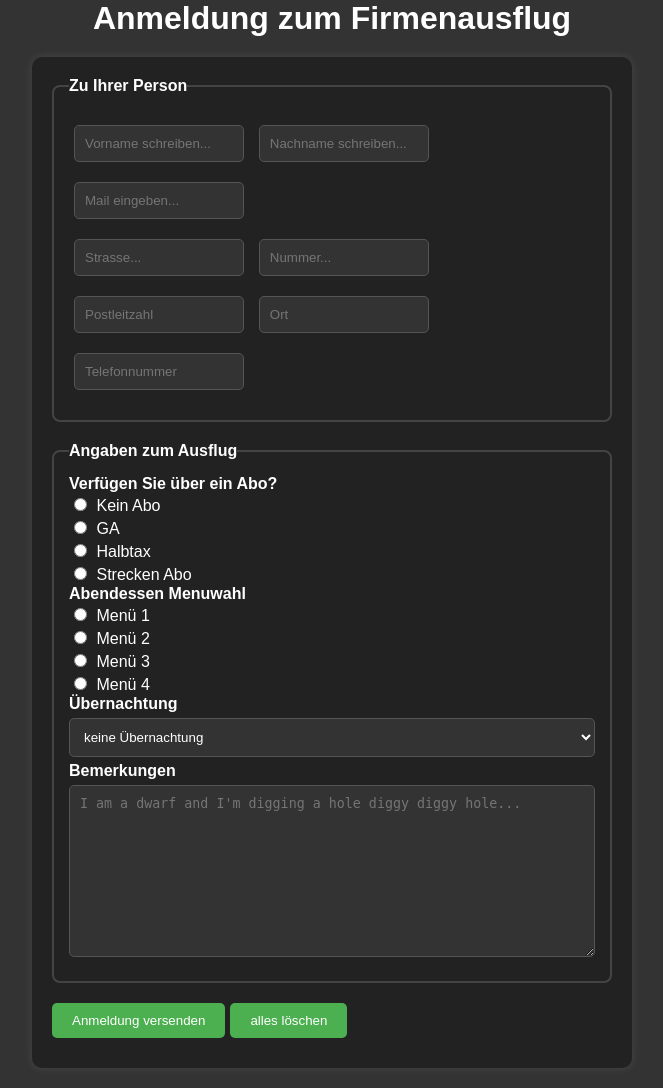
After one commit to SageTheDM/KSSM293, a PHP site: page /Aufgaben/formulare/formulare.html in a window 1280 px wide. The commit adds this page. Shown: the whole page, without its empty margins (308-971 px from the left). Run offline with PHP 8.4, Linux system fonts and the light colour scheme.

Commit message:
lesson 18.1.24

```diff
--- /dev/null
+++ b/Aufgaben/formulare/formulare.css
@@ -0,0 +1,108 @@
+*{
+    box-sizing: border-box;
+    margin: 0;
+    padding: 0;
+}
+
+/* ChatGPT Styles because i got eye cancer */
+/* formulare.css */
+
+/* Global Styles */
+body {
+    font-family: 'Arial', sans-serif;
+    background-color: #333;
+    color: #fff;
+    margin: 0;
+    padding: 0;
+}
+
+h1 {
+    text-align: center;
+    color: #fff;
+}
+
+/* Form Styles */
+form {
+    max-width: 600px;
+    margin: 20px auto;
+    padding: 20px;
+    background-color: #222;
+    box-shadow: 0 0 10px rgba(255, 255, 255, 0.1);
+    border-radius: 10px;
+}
+
+fieldset {
+    border: 2px solid #444;
+    border-radius: 8px;
+    margin-bottom: 20px;
+    padding: 15px;
+}
+
+legend {
+    font-weight: bold;
+    color: #fff;
+}
+
+p {
+    margin: 10px 0;
+}
+
+/* Text Input Styles */
+input[type="text"],
+input[type="email"],
+input[type="tel"] {
+    width: calc(33.33% - 5px);
+    padding: 10px;
+    margin: 5px;
+    border: 1px solid #555;
+    border-radius: 5px;
+    box-sizing: border-box;
+    background-color: #333;
+    color: #fff;
+}
+
+/* Radio Button Styles */
+input[type="radio"] {
+    margin: 5px;
+}
+
+/* Textarea Styles */
+textarea {
+    width: 100%;
+    padding: 10px;
+    margin: 5px 0;
+    border: 1px solid #555;
+    border-radius: 5px;
+    box-sizing: border-box;
+    background-color: #333;
+    color: #fff;
+}
+
+/* Select Styles */
+select {
+    width: 100%;
+    padding: 10px;
+    margin: 5px 0;
+    border: 1px solid #555;
+    border-radius: 5px;
+    box-sizing: border-box;
+    background-color: #333;
+    color: #fff;
+}
+
+/* Submit and Reset Button Styles */
+input[type="submit"],
+input[type="reset"] {
+    background-color: #4caf50;
+    color: #fff;
+    padding: 10px 20px;
+    border: none;
+    border-radius: 5px;
+    cursor: pointer;
+    margin-right: 5px;
+}
+
+input[type="submit"]:hover,
+input[type="reset"]:hover {
+    background-color: #45a049;
+}
--- /dev/null
+++ b/Aufgaben/formulare/formulare.html
@@ -0,0 +1,76 @@
+<!DOCTYPE html>
+<html lang="de">
+<head>
+    <meta charset="UTF-8">
+    <meta name="viewport" content="width=device-width, initial-scale=1.0">
+    <link rel="stylesheet" href="formulare.css">
+    <title>Formulare</title>
+</head>
+<body>
+    <h1>Anmeldung zum Firmenausflug</h1>
+    <form action="anmeldung.php" method="post">
+        <!-- Border around fields -->
+        <fieldset>
+            <legend>Zu Ihrer Person</legend>
+            <p>
+                <input type="text" name="vorname" id="vorname" placeholder="Vorname schreiben..." required>
+                <input type="text" name="nachname" id="nachname" placeholder="Nachname schreiben..." required>
+            </p>
+            <p><input type="email" name="email" id="email" placeholder="Mail eingeben..." required></p>
+            <p>
+                <input type="text" name="strasse" id="strasse" placeholder="Strasse..." required>
+
+                <input type="text" name="nummer" id="nummer" placeholder="Nummer..." required>
+            </p>
+            <p>
+                <input type="text" name="plz" id="plz" placeholder="Postleitzahl" required>
+                <input type="text" name="ort" id="ort" placeholder="Ort" required>
+            </p>
+            <p>
+                <input type="tel" name="tel" id="tel" placeholder="Telefonnummer" required>
+            </p>
+
+        </fieldset>
+        <fieldset>
+            <!-- Radio elemente gehen auf die Namen -> pro Namen 1. elemnt auswählbar -->
+            <legend>Angaben zum Ausflug</legend>
+            <h4>Verfügen Sie über ein Abo?</h4>
+            <input type="radio" name="abo" id="keinAbo" value="keinAbo">
+            <label for="keinAbo">Kein Abo</label>
+            <br>
+            <input type="radio" name="abo" id="ga" value="ga">
+            <label for="ga">GA</label>
+            <br>
+            <input type="radio" name="abo" id="halbtax" value="halbtax">
+            <label for="halbtax">Halbtax</label>
+            <br>
+            <input type="radio" name="abo" id="strecke" value="strecke">
+            <label for="strecke">Strecken Abo</label>
+            <br>
+            <h4>Abendessen Menuwahl</h4>
+            <input type="radio" name="menu" id="menu1" value="Menü 1">
+            <label for="menu1">Menü 1</label>
+            <br>
+            <input type="radio" name="menu" id="menu2" value="Menü 2">
+            <label for="menu2">Menü 2</label>
+            <br>
+            <input type="radio" name="menu" id="menu3" value="Menü 3">
+            <label for="menu3">Menü 3</label>
+            <br>
+            <input type="radio" name="menu" id="menu4" value="Menü 4">
+            <label for="menu4">Menü 4</label>
+            <h4>Übernachtung</h4>
+            <select name="uebernachtung" id="uebernachtung">
+                <option value="1">keine Übernachtung</option>
+                <option value="2">Massenverschlag</option>
+                <option value="3">Einzelzimmer klein</option>
+                <option value="4">Doppelzimmer</option>
+                <option value="5">Luxuszimmer</option>
+            </select>
+            <h4>Bemerkungen</h4>
+            <textarea name="bemerkung" id="bemerkung" cols="30" rows="10" placeholder="I am a dwarf and I'm digging a hole diggy diggy hole..."></textarea>
+        </fieldset>
+        <p><input type="submit" value="Anmeldung versenden"><input type="reset" value="alles löschen"></p>
+    </form>
+</body>
+</html>
--- a/index.html
+++ b/index.html
@@ -17,13 +17,10 @@
         <nav>
           <ul class="folder-list">
             <li class="folder-list-item">
-              <a class="folder-link" href="IMS-HTML/src/pages/Index.html">IMS-HTML</a>
+              <a class="folder-link" href=""></a>
             </li>
             <li class="folder-list-item">
               <a class="folder-link" href="Aufgaben/Index.html">Aufgaben</a>
-            </li>
-            <li class="folder-list-item">
-              <a class="folder-link" href="flex/flex.html">Flex</a>
             </li>
             <li class="folder-list-item">
               <a class="folder-link" href="Photofuel/src/pages/Englisch/Index.html">Photofuel</a>
```
Also changed, not shown: Aufgaben/Index.html (+17 -12 lines), Aufgaben/styleBasic.css (+25 -0 lines), Aufgaben/flex/flex.css (renamed from flex/flex.css), Aufgaben/flex/flex.html (renamed from flex/flex.html).
